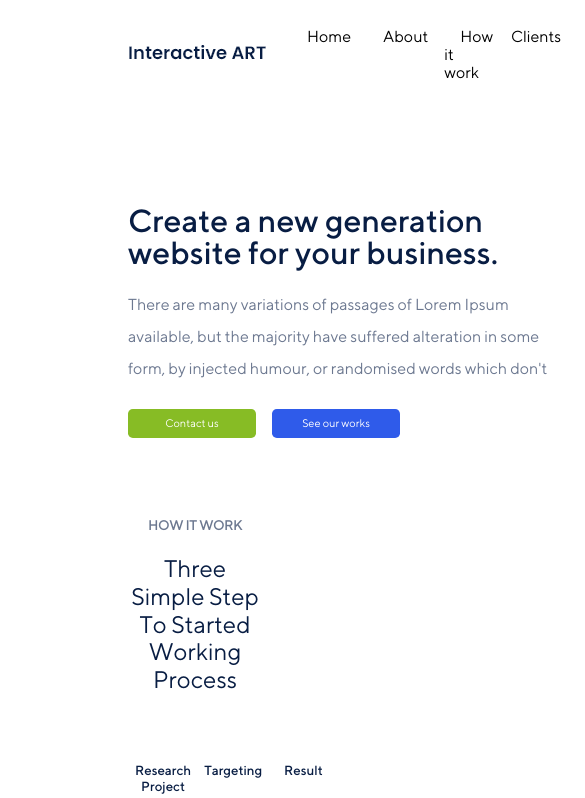
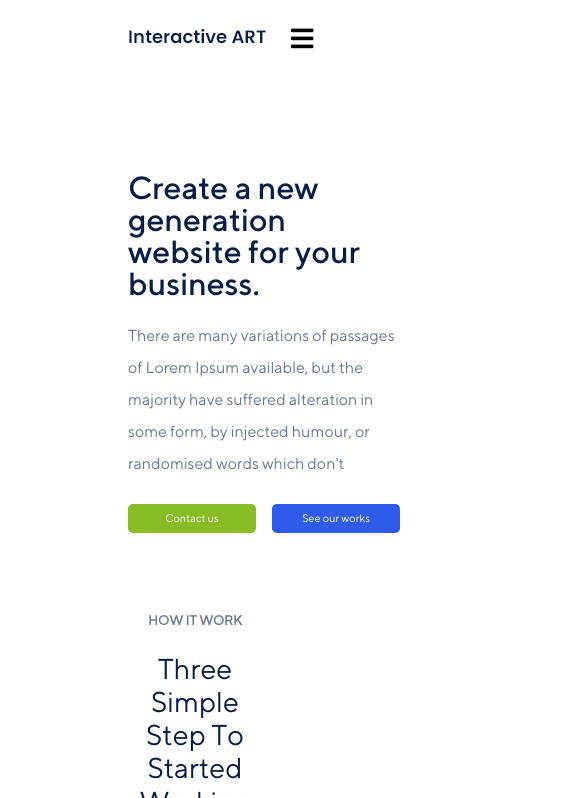
Before and after one commit to Saba-Baroughi/VSC-practice, a plain HTML site: page styles/index2.html in a window 390 px wide. Shown: the top 798 px of the page, 585 px wide, since content can reach past the window. Drawn offline with Linux system fonts and the light colour scheme; files whose address does not match are found by name.

Commit message:
javascript

```diff
--- a/styles/app2.css
+++ b/styles/app2.css
@@ -263,16 +263,22 @@ body {
   border-radius: 0.3rem;
   padding: 0.8rem 1.5rem;
 }
+.header-icon {
+  font-size: 1.6rem;
+  display: none;
+  cursor: pointer;
+}
 /* header-bottom */
 .header-content {
   display: flex;
   margin-top: 6rem;
+  align-items: center;
 }
 .header-content-left {
   flex-basis: 50%;
 }
 .header-content-wrapper {
-  width: 27rem;
+  max-width: 27rem;
 }
 .header-content-right {
   flex-basis: 50%;
@@ -331,9 +337,10 @@ body {
   margin-top: 0;
 }
 .works-title,
-portfolio-title {
+.portfolio-title {
   font-weight: normal;
   color: #081d43;
+  font-size: 1.8rem;
 }
 .works-content {
   display: flex;
@@ -369,6 +376,7 @@ portfolio-title {
   color: #fff;
   font-weight: normal;
   margin-top: 0;
+  font-size: 1.8rem;
 }
 .person-comments-text {
   color: #fff;
@@ -496,11 +504,33 @@ portfolio-title {
   .container {
     max-width: 960px;
   }
+  .header__link {
+    display: none;
+  }
 }
 
 @media only screen and (max-width: 992px) {
   .container {
     max-width: 720px;
+  }
+  .header-icon {
+    display: block;
+  }
+  .menu {
+    position: fixed;
+    background-color: blueviolet;
+    top: 0;
+    bottom: 0;
+    left: -256px;
+    flex-direction: column;
+    width: 15rem;
+    padding: 2rem 1rem;
+    transition: 0.3s all;
+  }
+
+  .menu-item {
+    margin-bottom: 2rem;
+    font-size: 1.2rem;
   }
 }
 
--- a/styles/index2.html
+++ b/styles/index2.html
@@ -5,6 +5,10 @@
     <meta name="viewport" content="width=device-width, initial-scale=1.0" />
     <title>practice-web</title>
     <link rel="stylesheet" href="app2.css" />
+    <link
+      rel="stylesheet"
+      href="https://cdnjs.cloudflare.com/ajax/libs/font-awesome/5.15.3/css/all.min.css"
+    />
   </head>
   <body>
     <header>
@@ -35,6 +39,7 @@
             </ul>
           </nav>
           <a href="#" class="header__link">Contact us</a>
+          <span class="header-icon"><i class="fa fa-bars"></i></span>
         </section>
         <section class="header-bottom">
           <div class="header-content">
@@ -198,7 +203,7 @@
       <section class="portfolio">
         <div class="container">
           <h5 class="portfolio-text">PORTFOLIO</h5>
-          <h2 class="portfolio-t itle">
+          <h2 class="portfolio-title">
             Three Simple Step To Started Working Process
           </h2>
           <div class="portfolio-items">
```
Also changed, not shown: project/scripts/app.js (+13 -0 lines).
